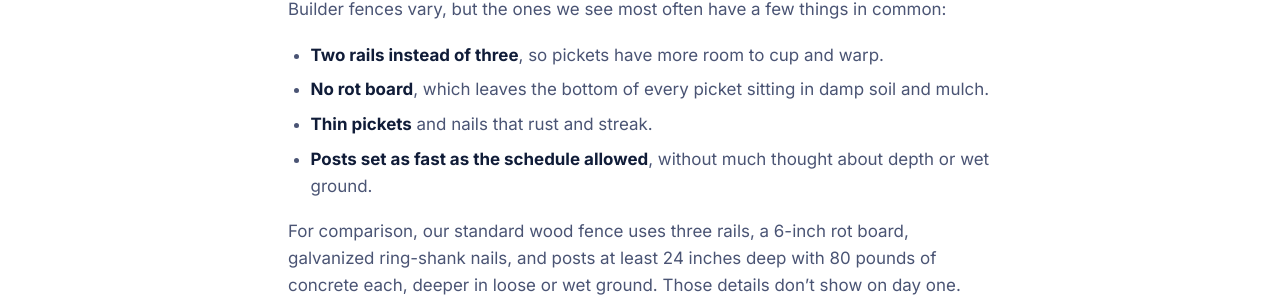
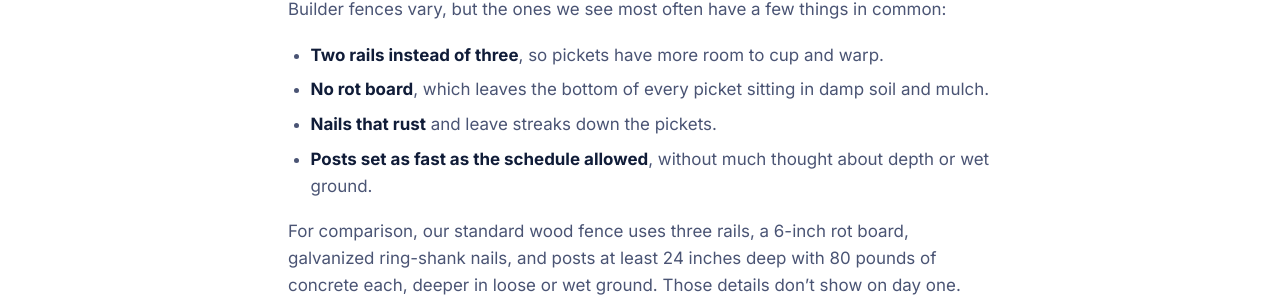
Before and after one commit to brysr1/thewoodlandsfences-site, a Jekyll site: the page built from resources/builder-grade-fence-upgrade-woodlands.md, in a window 1280 px wide and 900 px high, scrolled down 939 px. Shown: the part 146-449 px from the top of the window. Built offline with Jekyll 4.4.1, drawn with Linux system fonts in a browser that asks for light colours.

Commit message:
Remove thin-pickets mention from builder-grade fence article
Co-Authored-By: Claude Opus 5.5 <noreply@anthropic.com>
Claude-Session: https://claude.ai/code/session_01G5LnwA9skpDsFGhpyFHUoQ

```diff
--- a/resources/builder-grade-fence-upgrade-woodlands.md
+++ b/resources/builder-grade-fence-upgrade-woodlands.md
@@ -35,7 +35,7 @@ Builder fences vary, but the ones we see most often have a few things in common:
 
 - **Two rails instead of three**, so pickets have more room to cup and warp.
 - **No rot board**, which leaves the bottom of every picket sitting in damp soil and mulch.
-- **Thin pickets** and nails that rust and streak.
+- **Nails that rust** and leave streaks down the pickets.
 - **Posts set as fast as the schedule allowed**, without much thought about depth or wet ground.
 
 For comparison, our standard wood fence uses three rails, a 6-inch rot board, galvanized ring-shank nails, and posts at least 24 inches deep with 80 pounds of concrete each, deeper in loose or wet ground. Those details don't show on day one. They show after the second wet winter.
```
